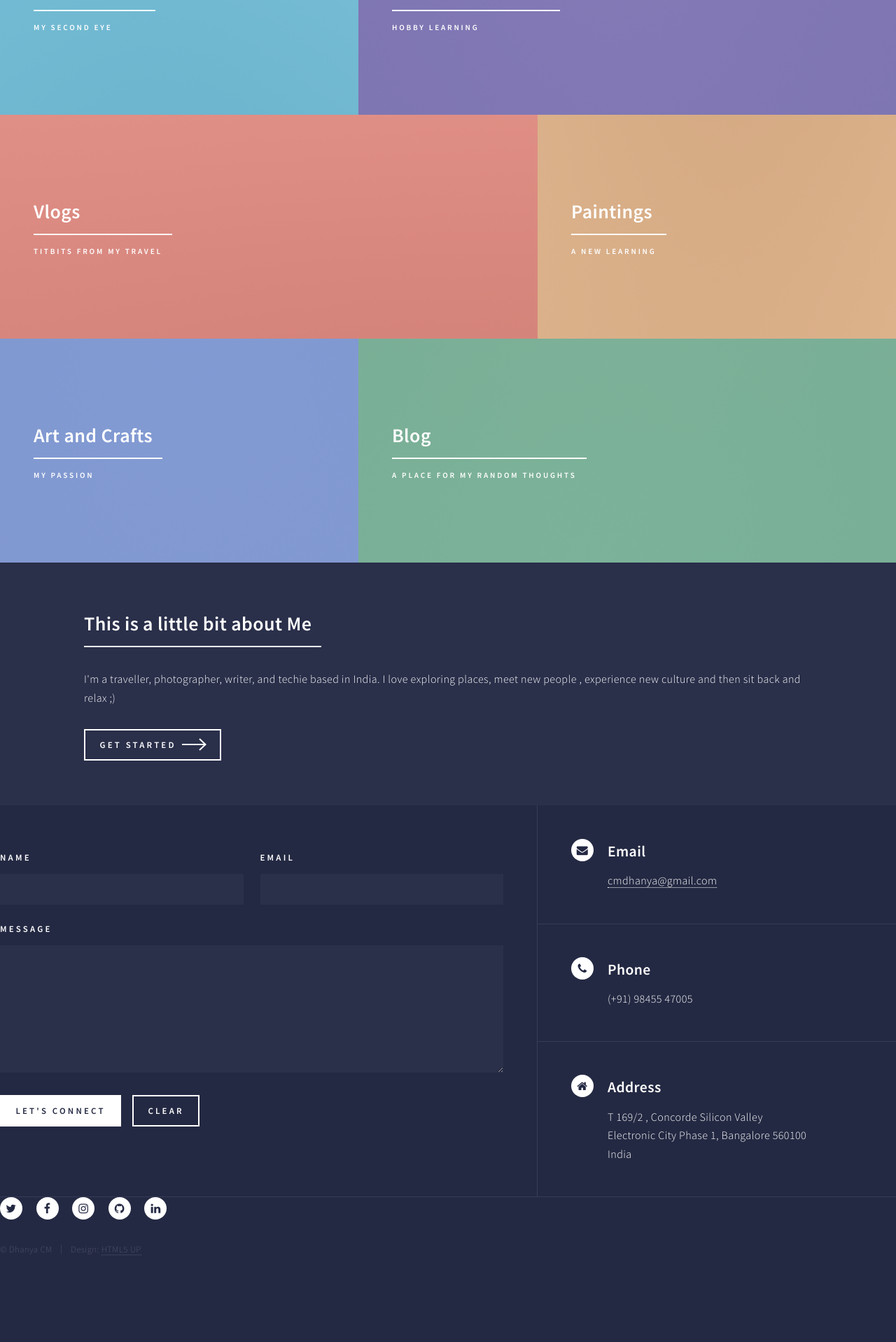
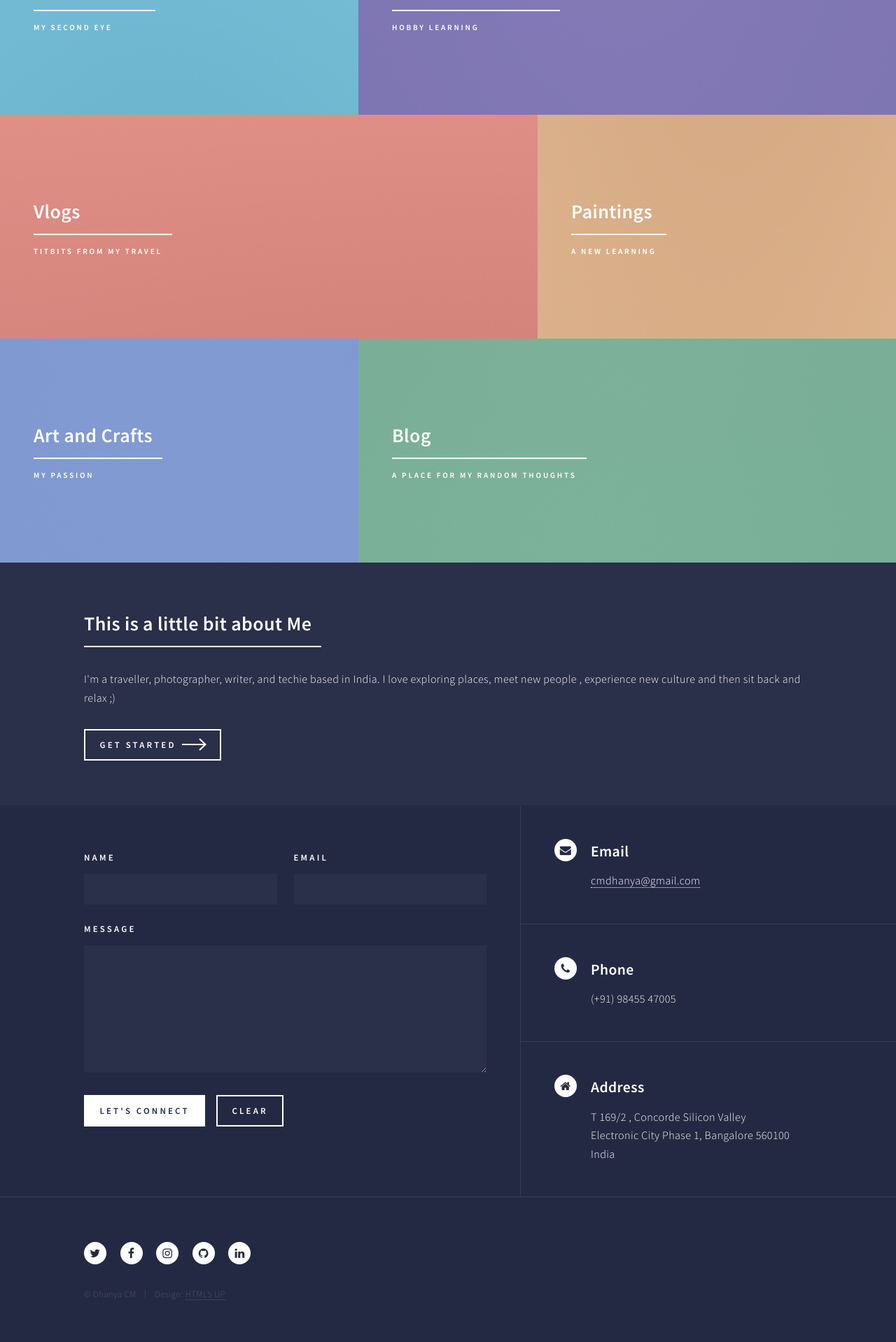
Before and after one commit to dhanyacm/dhanyacm, a Jekyll site: the page built from index.html, in a window 1280 px wide. Shown: the part 831-2749 px from the top of the page at 70% size. Built offline with Jekyll 4.4.1, drawn with Linux system fonts in a browser that asks for light colours; before the commit the page ends 2653 px from its top, so only the background shows below that.

Commit message:
Update index.html

```diff
--- a/index.html
+++ b/index.html
@@ -5,8 +5,6 @@ title: Home
 id: home
 frontpage: true
 ---
-<div class="cont">
-
 <!-- Wrapper -->
 			<div id="wrapper">
 
@@ -123,5 +121,3 @@ frontpage: true
 							</section>
 
 					</div>
-
-		</div>	<!-- wrapper -->
```
